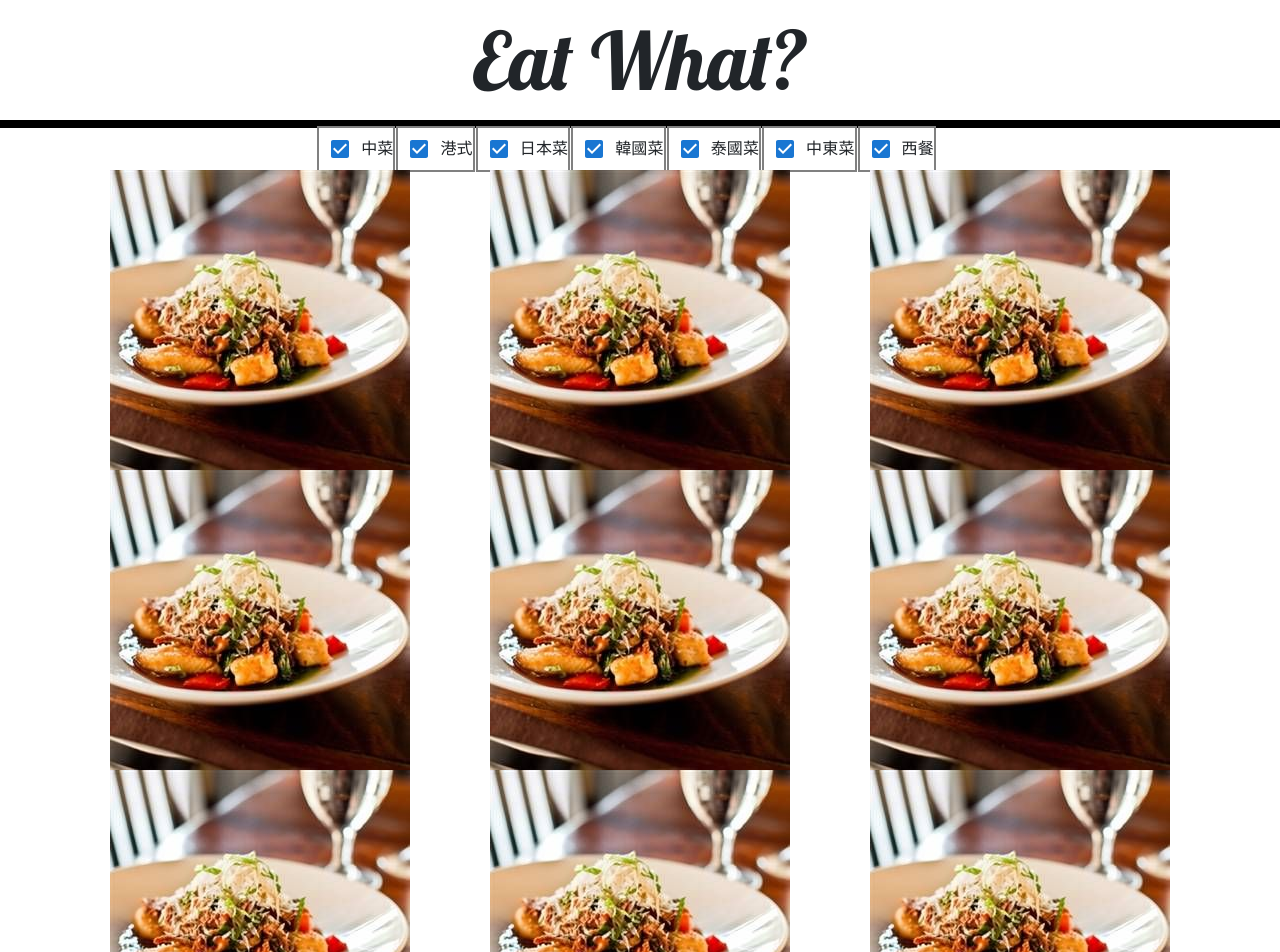
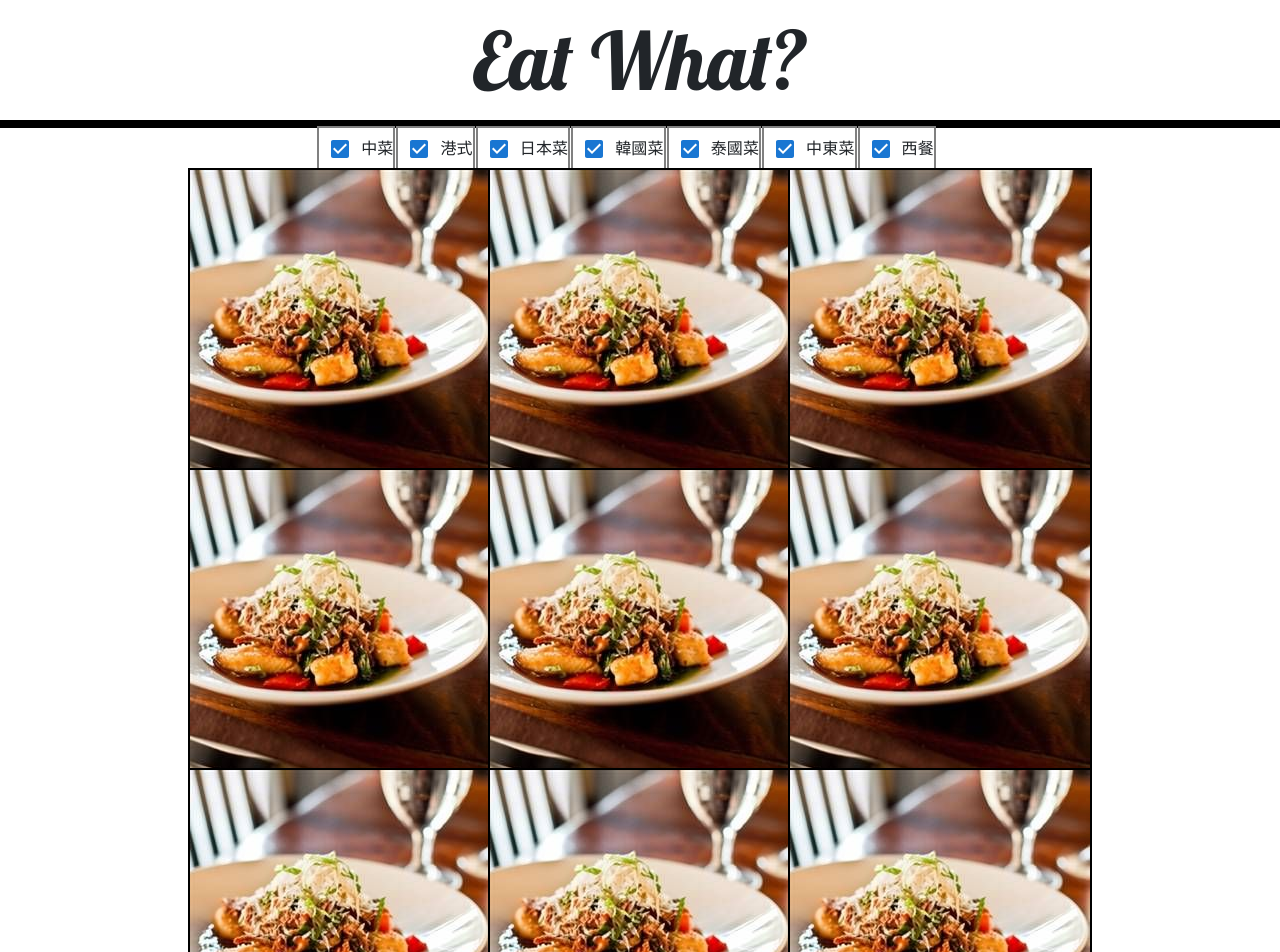
Before and after one commit to Pok3939/eat-what, a React (Create React App) app in the folder my_project/my-app/: page / in a window 1280 px wide. Shown: the top 952 px of the page. Built offline with nearby package versions, Linux system fonts and the light colour scheme.

Commit message:
Adding outline for grid system

```diff
--- /dev/null
+++ b/my_project/my-app/src/BootstrapGrid.css
@@ -0,0 +1,3 @@
+.col >img{
+outline: 2px solid black;
+}
--- a/my_project/my-app/src/BootstrapGrid.tsx
+++ b/my_project/my-app/src/BootstrapGrid.tsx
@@ -1,11 +1,22 @@
 import Container from 'react-bootstrap/Container';
 import Row from 'react-bootstrap/Row';
 import Col from 'react-bootstrap/Col';
+import './BootstrapGrid.css'
 
 function ResponsiveAutoExample() {
   return (
     <Container>
       <Row>
+        <Col><img src ='./huge.jpg'></img><img src ='./huge.jpg'></img><img src ='./huge.jpg'></img></Col>
+      </Row>
+      <Row>
+        <Col><img src ='./huge.jpg'></img><img src ='./huge.jpg'></img><img src ='./huge.jpg'></img></Col>
+      </Row>
+      <Row>
+        <Col><img src ='./huge.jpg'></img><img src ='./huge.jpg'></img><img src ='./huge.jpg'></img></Col>
+      </Row>
+
+      {/* <Row>
         <Col sm><img src ='./huge.jpg'></img></Col>
         <Col sm><img src ='./huge.jpg'></img></Col>
         <Col sm><img src ='./huge.jpg'></img></Col>
@@ -19,7 +30,7 @@ function ResponsiveAutoExample() {
         <Col sm><img src ='./huge.jpg'></img></Col>
         <Col sm><img src ='./huge.jpg'></img></Col>
         <Col sm><img src ='./huge.jpg'></img></Col>
-      </Row>
+      </Row> */}
 
     </Container>
   );
```
